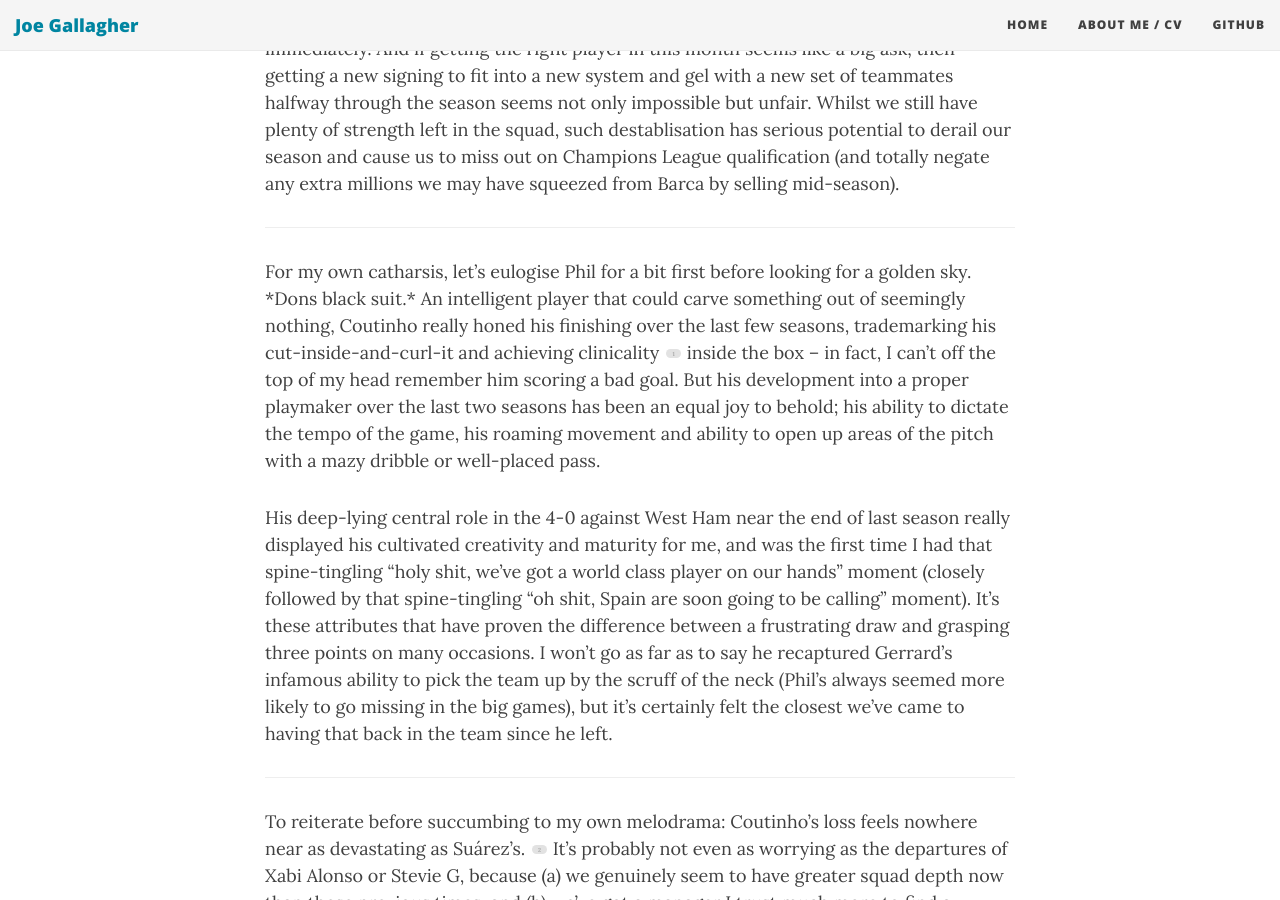
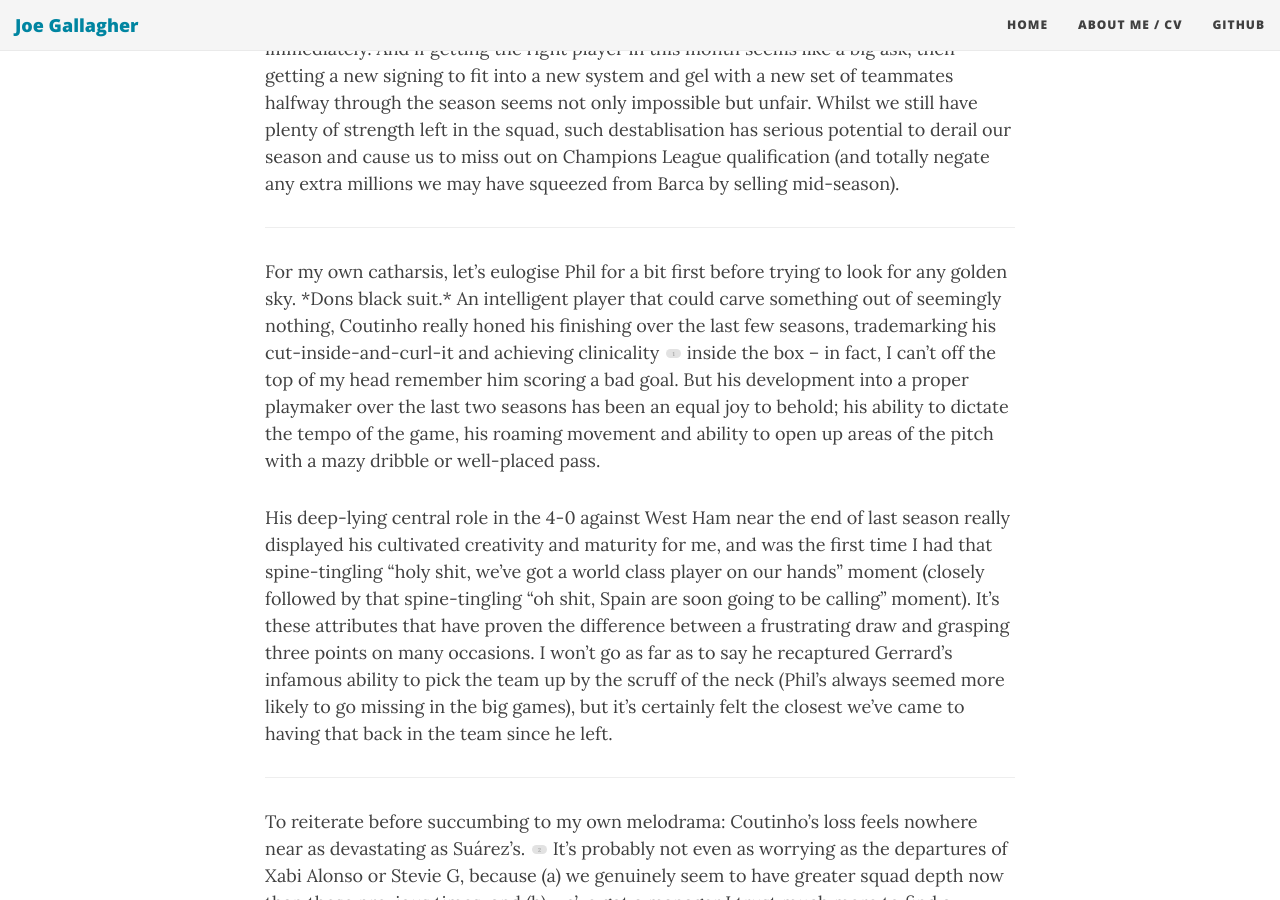
Before and after one commit to JoGall/jogall.github.io, a Jekyll site: the page built from _posts/2018-01-07-bye-bye-phil.md, in a window 1280 px wide and 900 px high, scrolled down 948 px. Built offline with Jekyll 4.4.1, drawn with Linux system fonts in a browser that asks for light colours; nearby versions of some CDN libraries; comment, search, counter and statistics services are not loaded.

Commit message:
Update 2018-01-07-bye-bye-phil.md

```diff
--- a/_posts/2018-01-07-bye-bye-phil.md
+++ b/_posts/2018-01-07-bye-bye-phil.md
@@ -21,7 +21,7 @@
 
 ------------------------------------------------------------------------
 
-For my own catharsis, let's eulogise Phil for a bit first before looking for a golden sky. \*Dons black suit.\* An intelligent player that could carve something out of seemingly nothing, Coutinho really honed his finishing over the last few seasons, trademarking his cut-inside-and-curl-it and achieving clinicality [^1] inside the box – in fact, I can’t off the top of my head remember him scoring a bad goal. But his development into a proper playmaker over the last two seasons has been an equal joy to behold; his ability to dictate the tempo of the game, his roaming movement and ability to open up areas of the pitch with a mazy dribble or well-placed pass.
+For my own catharsis, let's eulogise Phil for a bit first before trying to look for any golden sky. \*Dons black suit.\* An intelligent player that could carve something out of seemingly nothing, Coutinho really honed his finishing over the last few seasons, trademarking his cut-inside-and-curl-it and achieving clinicality [^1] inside the box – in fact, I can’t off the top of my head remember him scoring a bad goal. But his development into a proper playmaker over the last two seasons has been an equal joy to behold; his ability to dictate the tempo of the game, his roaming movement and ability to open up areas of the pitch with a mazy dribble or well-placed pass.
 
 His deep-lying central role in the 4-0 against West Ham near the end of last season really displayed his cultivated creativity and maturity for me, and was the first time I had that spine-tingling “holy shit, we’ve got a world class player on our hands” moment (closely followed by that spine-tingling “oh shit, Spain are soon going to be calling” moment). It’s these attributes that have proven the difference between a frustrating draw and grasping three points on many occasions. I won’t go as far as to say he recaptured Gerrard’s infamous ability to pick the team up by the scruff of the neck (Phil’s always seemed more likely to go missing in the big games), but it’s certainly felt the closest we’ve came to having that back in the team since he left.
 
```
